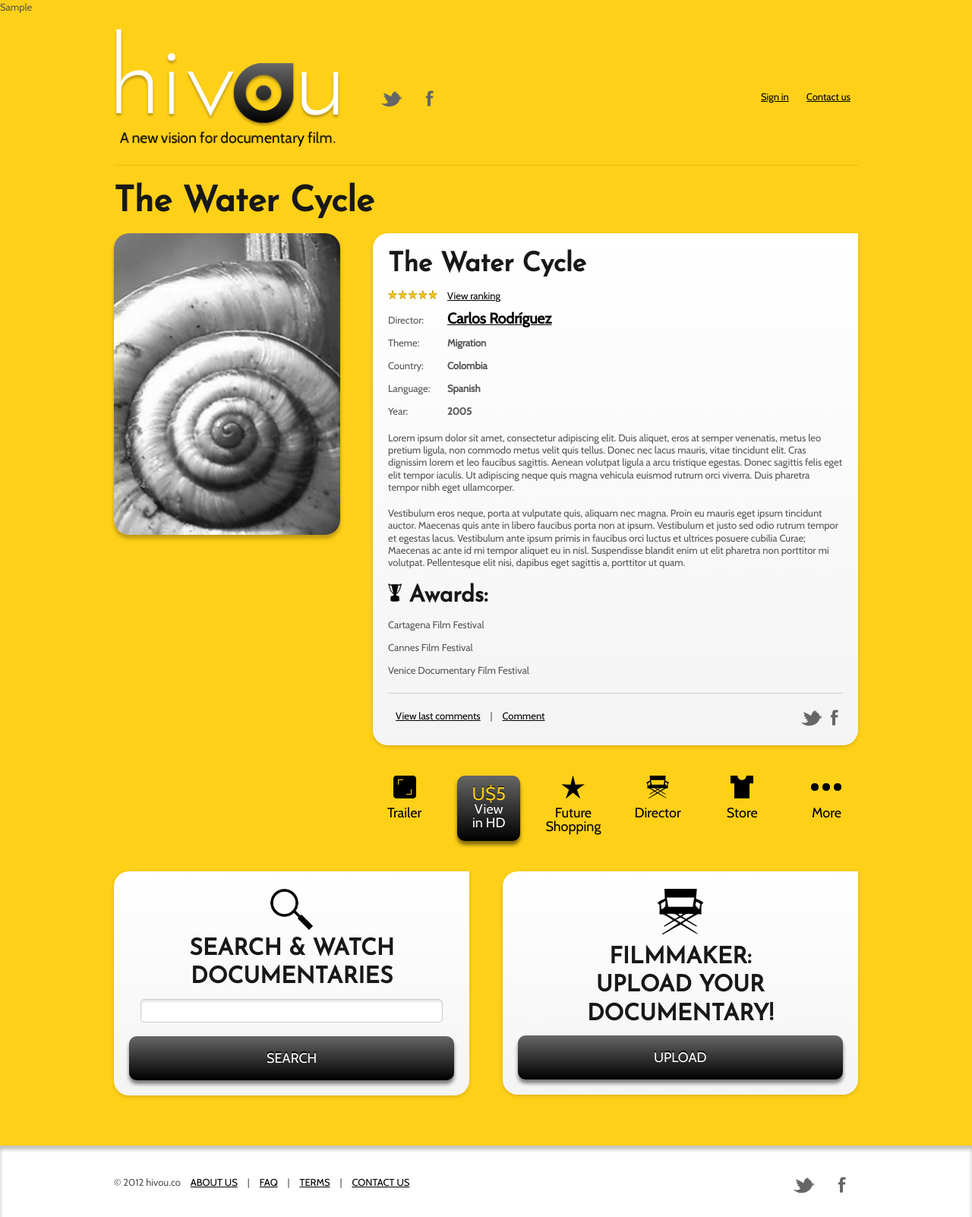
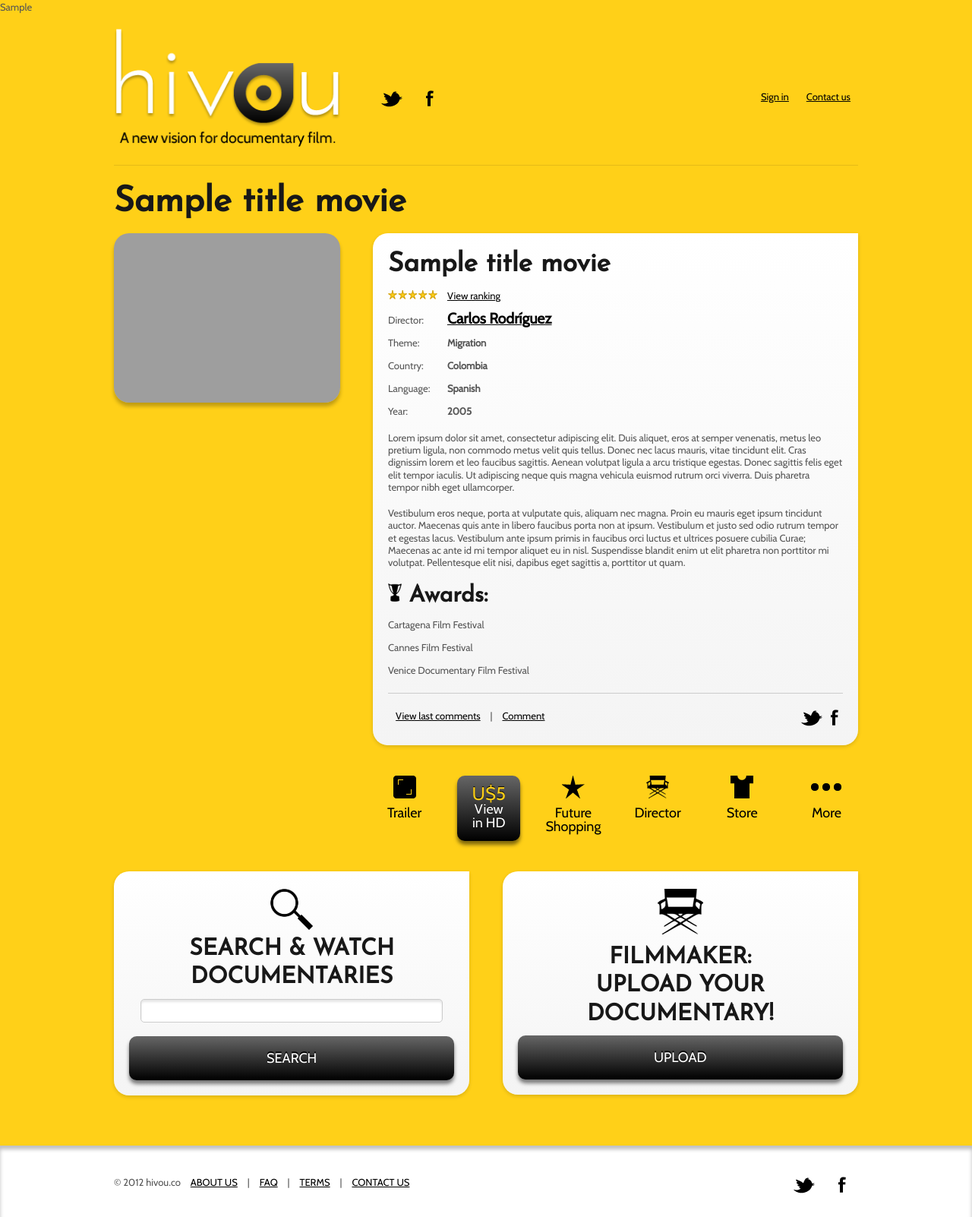
Before and after one commit to SWBogotaOrg/D-VU, a CakePHP app: the page made by app/View/Pages/documentary.ctp in a window 1280 px wide. Shown: the whole page at 76% size. Run offline with PHP 8.4 and a stand-in for CakePHP, Linux system fonts and the light colour scheme; the template is opened without the code that fills it: most values are stand-ins (such as "Sample title", 1, 10 or a date in 2020); some libraries are stand-ins or nearby versions; grey boxes are pictures that could not be loaded.

Commit message:
Peliculas

```diff
--- a/app/Config/routes.php
+++ b/app/Config/routes.php
@@ -26,6 +26,7 @@
  * to use (in this case, /app/View/Pages/home.ctp)...
  */
 	Router::connect('/', array('controller' => 'pages', 'action' => 'display', 'home'));
+	Router::connect('/documentary/:id', array('controller' => 'pages', 'action' => 'documentary'), array('pass' => array('id')));
 	Router::connect('/:view', array('controller' => 'pages', 'action' => 'display'), array('pass' => array('view')));
 /**
  * ...and connect the rest of 'Pages' controller's urls.
--- a/app/View/Layouts/default.ctp
+++ b/app/View/Layouts/default.ctp
@@ -16,6 +16,7 @@
  * @license       MIT License (http://www.opensource.org/licenses/mit-license.php)
  */
 $cakeDescription = __d('cake_dev', 'CakePHP: the rapid development php framework');
+
 ?>
 <!DOCTYPE html>
 
@@ -30,18 +31,18 @@ $cakeDescription = __d('cake_dev', 'CakePHP: the rapid development php framework
 		<!-- Set the viewport width to device width for mobile -->
 		<meta name="viewport" content="width=device-width" />
 		<!-- Included JS Files -->
-		<script src="js/jquery.min.js"></script>
-		<script src="js/modernizr.foundation.js"></script>
-		<script src="js/foundation.js"></script>
-		<script src="js/app.js"></script>
+		<script src="/js/jquery.min.js"></script>
+		<script src="/js/modernizr.foundation.js"></script>
+		<script src="/js/foundation.js"></script>
+		<script src="/js/app.js"></script>
 
 		<title>
-			<?php echo $title_for_layout; ?>
+			Hivou - <?php echo $title_for_layout; ?>
 		</title>
 
 		<!-- Included CSS Files -->
-		<link rel="stylesheet" href="css/foundation.css">
-		<link rel="stylesheet" href="css/app.css">
+		<link rel="stylesheet" href="/css/foundation.css">
+		<link rel="stylesheet" href="/css/app.css">
 
 		<?php
 		echo $scripts_for_layout;
@@ -69,12 +70,12 @@ $cakeDescription = __d('cake_dev', 'CakePHP: the rapid development php framework
 				<div id="header">
 					<div class="row">
 						<div class="four columns">
-							<a href="index.html"><img src="img/logo_hivou.png" alt="Hivou.co"  title="Hivou.co" /></a>
+							<a href="index.html"><img src="/img/logo_hivou.png" alt="Hivou.co"  title="Hivou.co" /></a>
 						</div>
 
 						<div class="four columns link-bar">
-							<a href=""><img src="img/ic-twitter.png" alt="Twitter" title="Twitter" /></a>
-							<a href=""><img src="img/ic-facebook.png" alt="Facebook" title="Facebook" /></a>
+							<a href=""><img src="/img/ic-twitter.png" alt="Twitter" title="Twitter" /></a>
+							<a href=""><img src="/img/ic-facebook.png" alt="Facebook" title="Facebook" /></a>
 						</div>
 
 						<div class="four columns link-bar al-right">
@@ -98,8 +99,8 @@ $cakeDescription = __d('cake_dev', 'CakePHP: the rapid development php framework
 					</div>
 
 					<div class="four columns al-right">
-						<a href=""><img src="img/ic-twitter.png" alt="Twitter" title="Twitter" /></a>
-						<a href=""><img src="img/ic-facebook.png" alt="Facebook" title="Facebook" /></a>
+						<a href=""><img src="/img/ic-twitter.png" alt="Twitter" title="Twitter" /></a>
+						<a href=""><img src="/img/ic-facebook.png" alt="Facebook" title="Facebook" /></a>
 					</div>
 				</div>
 			</div>
--- a/app/View/Pages/documentary.ctp
+++ b/app/View/Pages/documentary.ctp
@@ -1,25 +1,21 @@
-<?php
-$this->Html->script("mocha.js", array("inline" => false));
-$this->set('title_for_layout', __('Hivou - Documentary', true));
-?>
 <!-- container -->
 
 	<div class="row">
                 <div class="twelve columns">
-                    <h1>The Water Cycle</h1>
+                    <h1><?php echo $title_movie ?></h1>
                 </div>
             </div>
 
             <div class="row">
                 <div class="four columns">
-                   <img src="img/cover_doc.jpg" class="bigPhoto" alt="The Water Cycle"  title="The Water Cycle" />
+                   <img src="/img/cover-doc<?php echo $id ?>.jpg" class="bigPhoto" alt="<?php echo $title_movie ?>"  title="<?php echo $title_movie ?>" />
                 </div>
 
                 <div class="eight columns">
                     <div class="panel">
-                        <h2>The Water Cycle</h2>
+                        <h2><?php echo $title_movie ?></h2>
                         <ul class="doc-info">
-                            <li class="link-bar"><img src="img/ic-ranking.png" alt="" title="" /> <a href="">View ranking</a></li>
+                            <li class="link-bar"><img src="/img/ic-ranking.png" alt="" title="" /> <a href="">View ranking</a></li>
                             <li><span>Director:</span> <a href="director.html"><big><strong>Carlos Rodríguez</strong></a></big></li>
                             <li><span>Theme:</span> <strong>Migration</strong></li>
                             <li><span>Country:</span> <strong>Colombia</strong></li>
@@ -30,7 +26,7 @@ $this->set('title_for_layout', __('Hivou - Documentary', true));
                         <p>Lorem ipsum dolor sit amet, consectetur adipiscing elit. Duis aliquet, eros at semper venenatis, metus leo pretium ligula, non commodo metus velit quis tellus. Donec nec lacus mauris, vitae tincidunt elit. Cras dignissim lorem et leo faucibus sagittis. Aenean volutpat ligula a arcu tristique egestas. Donec sagittis felis eget elit tempor iaculis. Ut adipiscing neque quis magna vehicula euismod rutrum orci viverra. Duis pharetra tempor nibh eget ullamcorper.</p>
 
                         <p>Vestibulum eros neque, porta at vulputate quis, aliquam nec magna. Proin eu mauris eget ipsum tincidunt auctor. Maecenas quis ante in libero faucibus porta non at ipsum. Vestibulum et justo sed odio rutrum tempor et egestas lacus. Vestibulum ante ipsum primis in faucibus orci luctus et ultrices posuere cubilia Curae; Maecenas ac ante id mi tempor aliquet eu in nisl. Suspendisse blandit enim ut elit pharetra non porttitor mi volutpat. Pellentesque elit nisi, dapibus eget sagittis a, porttitor ut quam. </p>
-                        <h3><img src="img/ic-award.png" /> Awards:</h3>
+                        <h3><img src="/img/ic-award.png" /> Awards:</h3>
                         <ul>
                             <li>Cartagena Film Festival</li>
                             <li>Cannes Film Festival</li>
@@ -45,8 +41,8 @@ $this->set('title_for_layout', __('Hivou - Documentary', true));
                             </div>
 
                             <div class="four columns al-right">
-                                <a href=""><img src="img/ic-twitter.png" alt="Twitter" title="Twitter" /></a>
-                                <a href=""><img src="img/ic-facebook.png" alt="Facebook" title="Facebook" /></a>
+                                <a href=""><img src="/img/ic-twitter.png" alt="Twitter" title="Twitter" /></a>
+                                <a href=""><img src="/img/ic-facebook.png" alt="Facebook" title="Facebook" /></a>
                             </div>
                         </div>
                     </div>
@@ -83,7 +79,7 @@ $this->set('title_for_layout', __('Hivou - Documentary', true));
             <div id="profile-options"  class="row">
             	<div class="six columns">
                 	<div class="panel" align="center">
-                    	<img src="img/ic-search.png" alt="Search & watch documentaries"  title="Search & watch documentaries" />
+                    	<img src="/img/ic-search.png" alt="Search & watch documentaries"  title="Search & watch documentaries" />
                     	<h3>SEARCH & WATCH DOCUMENTARIES</h3>
                         <input name="" type="text" size="40"><br><br>
                      	<a href="" rel="external" class="nice radius orange button medium">Search</a>
@@ -92,7 +88,7 @@ $this->set('title_for_layout', __('Hivou - Documentary', true));
 
                 <div class="six columns">
                 	<div class="panel"  align="center">
-                    	<img src="img/ic-director.png" alt="Upload your documentary!"  title="Upload your documentary!" />
+                    	<img src="/img/ic-director.png" alt="Upload your documentary!"  title="Upload your documentary!" />
                     	<h3>FILMMAKER:<br />UPLOAD YOUR DOCUMENTARY!</h3>
                         <a href="" rel="external" class="nice radius orange button medium">Upload</a>
                     </div>
--- a/app/View/Pages/home.ctp
+++ b/app/View/Pages/home.ctp
@@ -24,8 +24,8 @@ $this->Html->script("mocha.js", array("inline" => false));
 		<div class="panel" align="center">
 			<img src="/img/ic-search.png" alt="Search & watch documentaries"  title="Search & watch documentaries" />
 			<h3>SEARCH & WATCH DOCUMENTARIES</h3>
-			<input name="" type="text" size="40"><br><br>
-			<a href="" rel="external" class="nice radius orange button medium">Search</a>
+			<input name="" type="text" size="40"><br/><br/>
+			<a href="/results" rel="external" class="nice radius orange button medium">Search</a>
 		</div>
 	</div>
 
```
Also changed, not shown: app/Controller/PagesController.php (+19 -1 lines), app/webroot/img/ic-facebook.png, app/webroot/img/ic-twitter.png.
